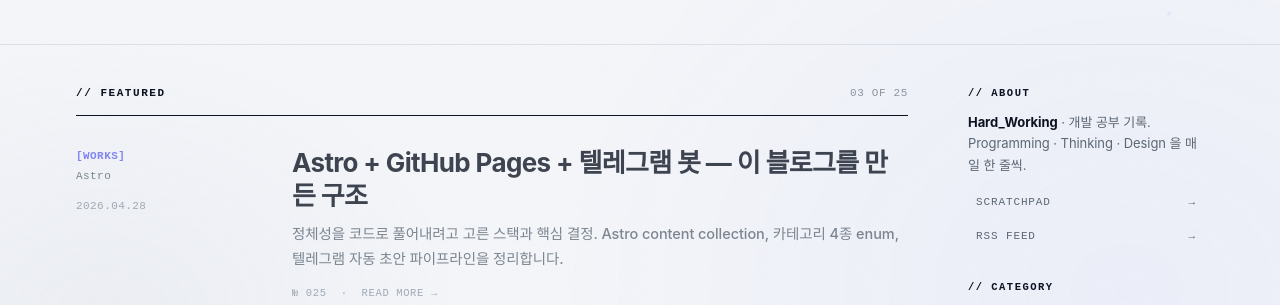
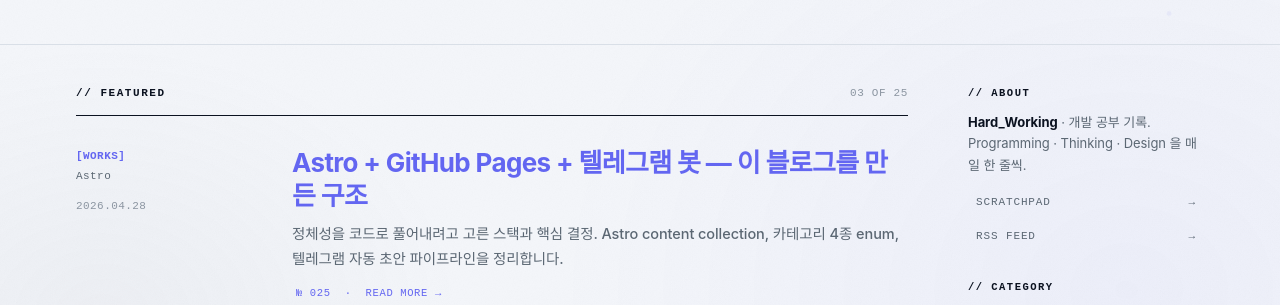
Before and after one commit to chakki-the-potato/Hard_Working, an Astro site: page / in a window 1280 px wide. In both pictures the pointer is over the element "Astro + GitHub Pages + 텔레그램 봇 — 이 블로그를 만든 구조". Shown: the part 446-751 px from the top of the page. Built offline with nearby package versions, Linux system fonts and the light colour scheme; Astro itself is replaced by a stand-in of ours; a web font is replaced by a local one.

Commit message:
style(card): swap featured card hover from opacity to accent color + arrow shift

```diff
--- a/src/components/PostCard.astro
+++ b/src/components/PostCard.astro
@@ -54,11 +54,15 @@
     text-decoration: none;
     color: inherit;
     cursor: pointer;
-    transition: opacity 0.15s;
   }
 
-  .qt-feat-row:hover {
-    opacity: 0.78;
+  .qt-feat-row:hover .qt-feat-title {
+    color: var(--accent);
+  }
+
+  .qt-feat-row:hover .qt-feat-foot {
+    color: var(--accent);
+    transform: translateX(4px);
   }
 
   .qt-feat-meta {
@@ -94,6 +98,7 @@
     letter-spacing: -0.025em;
     color: var(--ink);
     margin: 0 0 10px;
+    transition: color 0.15s;
   }
 
   .qt-feat-desc {
@@ -117,6 +122,7 @@
     font-size: 10.5px;
     color: var(--subtle);
     letter-spacing: 0.06em;
+    transition: color 0.15s, transform 0.15s;
   }
 
   @media (max-width: 720px) {
```
